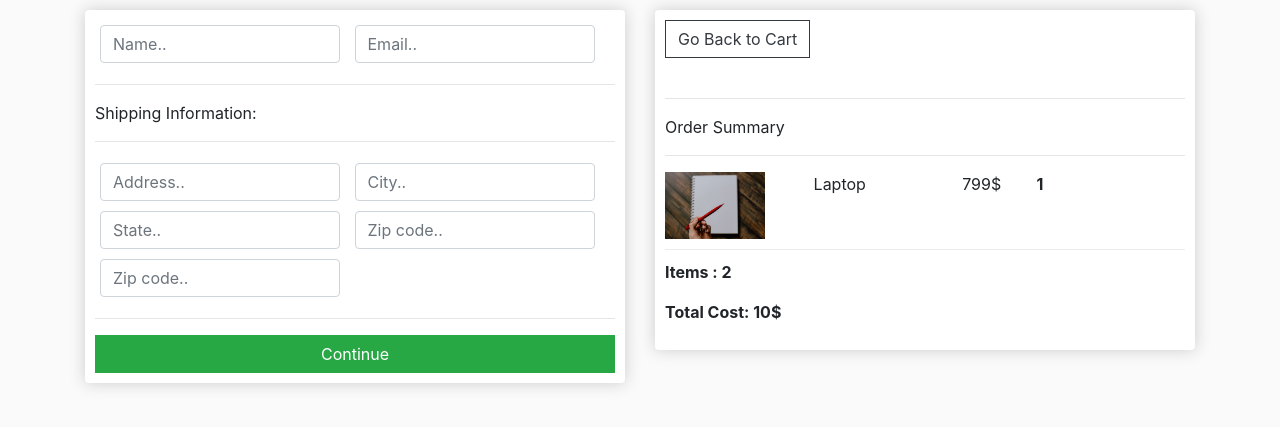
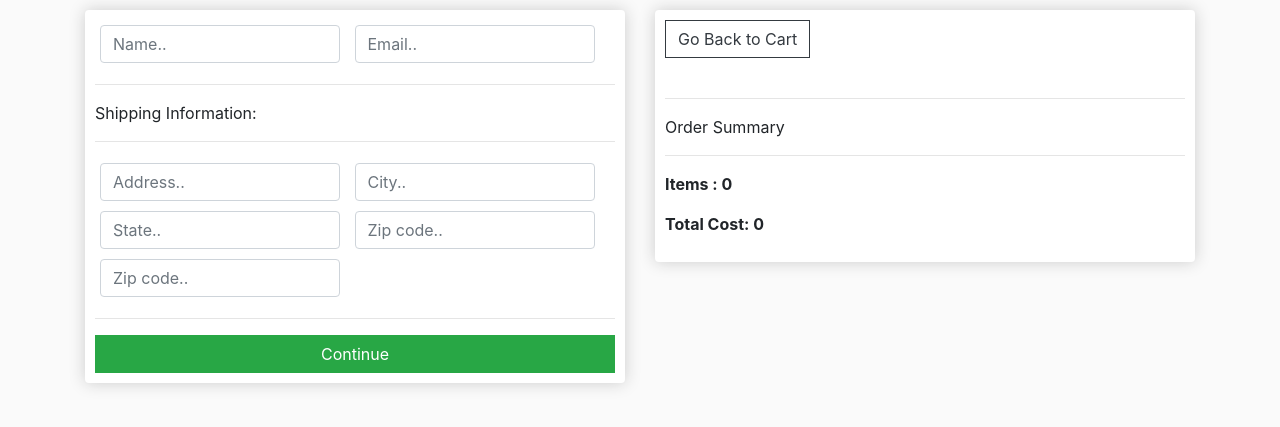
Before and after one commit to aadideshpande/DjangoEcommerce, a Django app: page /checkout in a window 1280 px wide. Shown: the part 57-484 px from the top of the page. Run offline with Django 3.2, Linux system fonts and the light colour scheme; some libraries are stand-ins or nearby versions.

Commit message:
checkout page completed

```diff
--- a/ecommerce/store/templates/store/cart.html
+++ b/ecommerce/store/templates/store/cart.html
@@ -5,7 +5,7 @@
 <div class="row">
 	<div class="col-lg-12">
 		<div class="box-element">
-			<a type="button" class="btn btn-outline-dark">Continue Shopping</a>
+			<a type="button" class="btn btn-outline-dark" href="{% url 'store' %}">Continue Shopping</a>
 			<br>
 			<br>
 			<table class="table">
--- a/ecommerce/store/templates/store/checkout.html
+++ b/ecommerce/store/templates/store/checkout.html
@@ -52,17 +52,21 @@
 			<hr>
 			<p>Order Summary</p>
 			<hr>
+			{% for item in items %}
 			<div class="cart-row">
-				<div style="flex: 2"> <img class="row-image" src="{% static 'images/placeholder.jpg' %}" alt=""></div>
-				<div style="flex: 2"> Laptop</div>
-				<div style="flex: 1"> 799$</div>
+				<div style="flex: 2"> <img class="row-image" src="{{item.product.images.url}}"alt=""></div>
+				<div style="flex: 2"> {{item.product.name}}</div>
+				<div style="flex: 1"> {{item.product.price}}</div>
 				<div style="flex: 2">
-					<p class="quantity"> 1</p>
+					<p class="quantity"> {{item.quantity}}</p>
+				</div>
 			</div>
-		</div>
+			{% endfor %}
 
-		<p><strong>Items : 2</strong></p>
-		<p><strong>Total Cost: 10$</strong></p>
+
+		<p><strong>Items : {{order.get_cart_items}}</strong></p>
+		<p><strong>Total Cost:  {{order.get_cart_total}}</strong></p>
+
 	</div>
 
 </div>
--- a/ecommerce/store/views.py
+++ b/ecommerce/store/views.py
@@ -27,4 +27,20 @@ def cart(request):
 	return render(request, 'store/cart.html', context)
 
 def checkout(request):
-	return render(request, 'store/checkout.html')
+	if request.user.is_authenticated:
+		customer = request.user.customer
+		order, created = Order.objects.get_or_create(customer=customer, complete=False)
+		items = order.orderitem_set.all()
+	else:
+		items = []
+		order = {
+			'get_cart_items' : 0,
+			'get_cart_total' : 0
+		}
+
+	context = {
+	'items' : items,
+	'order' : order
+	}
+
+	return render(request, 'store/checkout.html', context)
```
